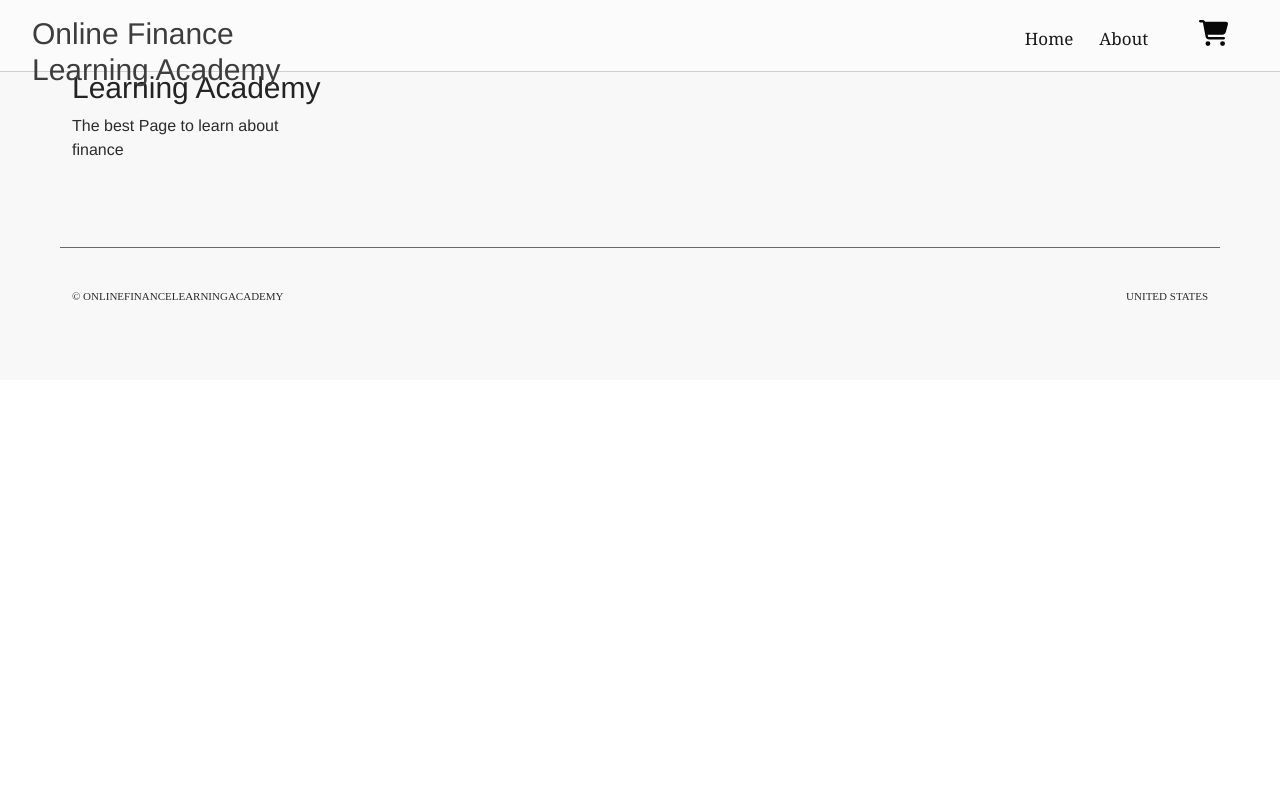
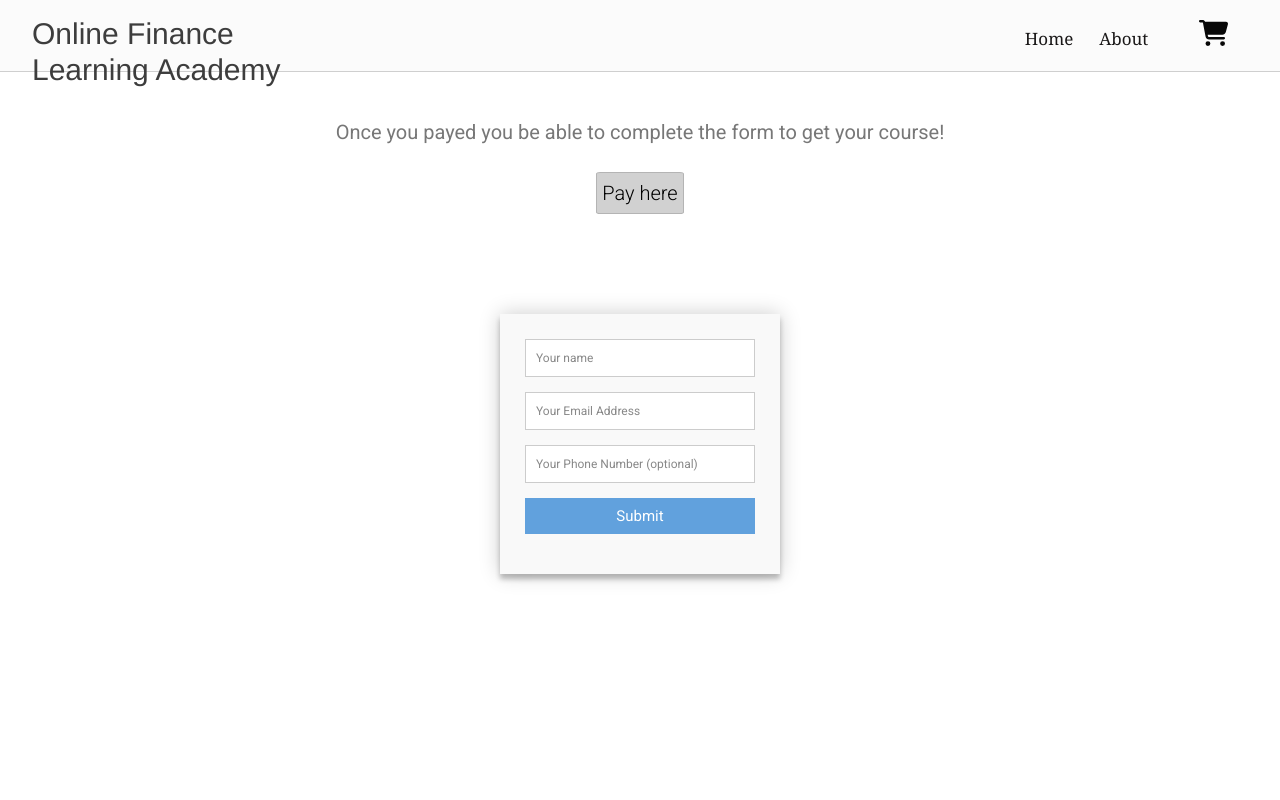
Before and after one commit to OnlineFinanceLearningAcademy/OnlineLearningFinanceAcademyApp, a React app: page /cart/pago/1 in a window 1280 px wide. Shown: the top 800 px of the page. Built offline with nearby package versions, Linux system fonts and the light colour scheme; the HTML template or start-up script is replaced by a standard one.

Commit message:
adding payment links

```diff
--- a/src/App.js
+++ b/src/App.js
@@ -25,7 +25,7 @@ function App() {
               <Route path="about"  element={<About/>}/>
               <Route path="contact"  element={<Contact/>}/>
               <Route path="/cart" element={<Cart/>}/>
-                <Route path="/cart/pago" element={<Compra/>}/>
+                <Route  path="/cart/pago/:id" element={<Compra/>}/>
           </Routes>
           <Footer/>
 
--- a/src/components/Cart/Cart.js
+++ b/src/components/Cart/Cart.js
@@ -7,6 +7,7 @@ import CartItem from './CartItem';
 import {NavLink} from 'react-router-dom'
 import {Link} from 'react-router-dom';
 import Counter from '../counter/counterCart';
+import Compra from '../../pages/formPage/formPage';
 
 
 
@@ -55,7 +56,7 @@ const Cart = () =>{
                         <i className="icon-close" ><FontAwesomeIcon icon="fa-solid fa-rectangle-xmark"/>Go back</i>
                     </NavLink>
                     <div className='button-pay-cont'>
-                        <Link to='/cart/pago' style={{ textDecoration: 'none',color: 'black'}}>
+                        <Link to={`/cart/pago/${cart[0].id}`} style={{ textDecoration: 'none',color: 'black'}}>
                             <i className='button-pay'>Pay here</i>
                         </Link>
                     </div>
--- a/src/pages/formPage/formPage.css
+++ b/src/pages/formPage/formPage.css
@@ -15,3 +15,20 @@
 h5{
     text-align: center;
 }
+
+
+.button-link{
+    display: flex;
+    padding-top: 20px;
+    justify-content: center;
+    font-size: 20px;
+}
+.button-link-a{
+    text-decoration: none;
+    color: black;
+    border: 1px solid rgb(180, 180, 180);
+    padding: 5px;
+    background-color: #d1d1d1;
+    border-radius: 5%;
+
+}
--- a/src/pages/formPage/formPage.js
+++ b/src/pages/formPage/formPage.js
@@ -5,13 +5,20 @@ import Button from 'react-bootstrap/Button';
 import {Link} from 'react-router-dom';
 import './formPage.css';
 import Formulario from '../../components/Form/Form.js'
+import { useParams } from 'react-router-dom';
+import items from '../../components/CardItem/CardData.js';
+
 
 const Compra = () =>{
+    const {id} = useParams()
+    const item = items.find(prod => prod.id === Number(id));
+
     return (
         <div className=' containerr'>
-
             <div className='row-1'></div>
             <h5>Once you payed you be able to complete the form to get your course!</h5>
+            <div className='button-link'> <a className="button-link-a" href={item.link}>Pay here</a> </div>
+
             <Formulario/>
         </div>
     )
```
